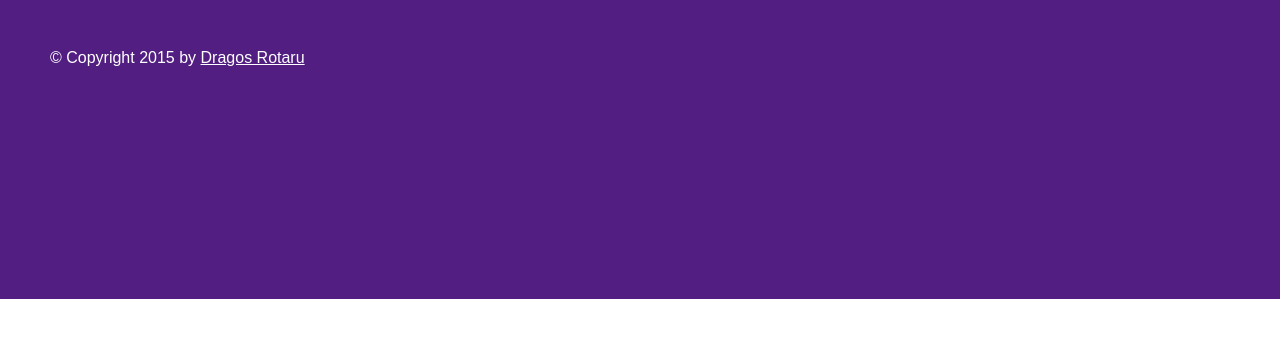
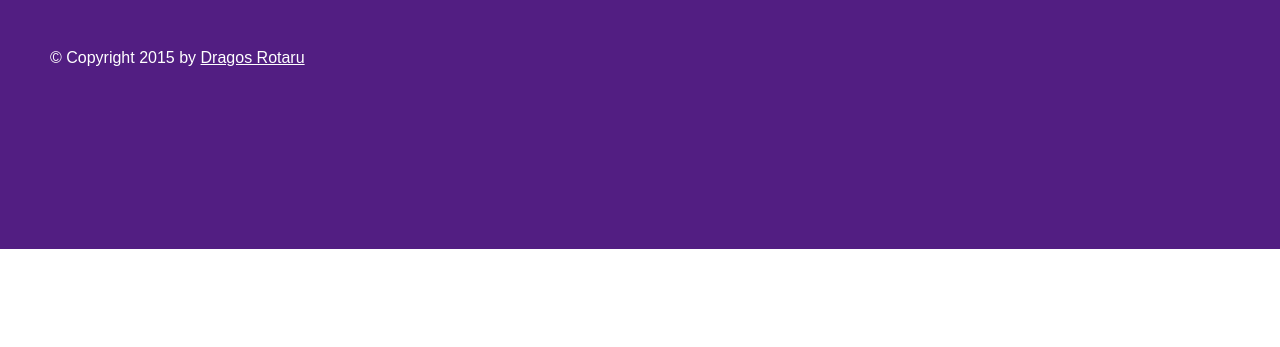
Before and after one commit to DragosRotaru/WesternEventsAgregator, a Flask app: page /about in a window 1280 px wide; the page is wider, and only the part inside the window is pictured. Shown: the part 151-498 px from the top of that part. Run offline with Flask 2, Linux system fonts and the light colour scheme.

```diff
--- a/static/styles.css
+++ b/static/styles.css
@@ -134,11 +134,10 @@ nav ul ul li {
  min-width: 1200px;
 }
 .footer{
-	align: center;
  background: #521e82;
  padding: 50px;
  color: white;
- min-height: 200px;
+ min-height: 150px;
  width:100%;
  min-width: 1200px;
 }
```
